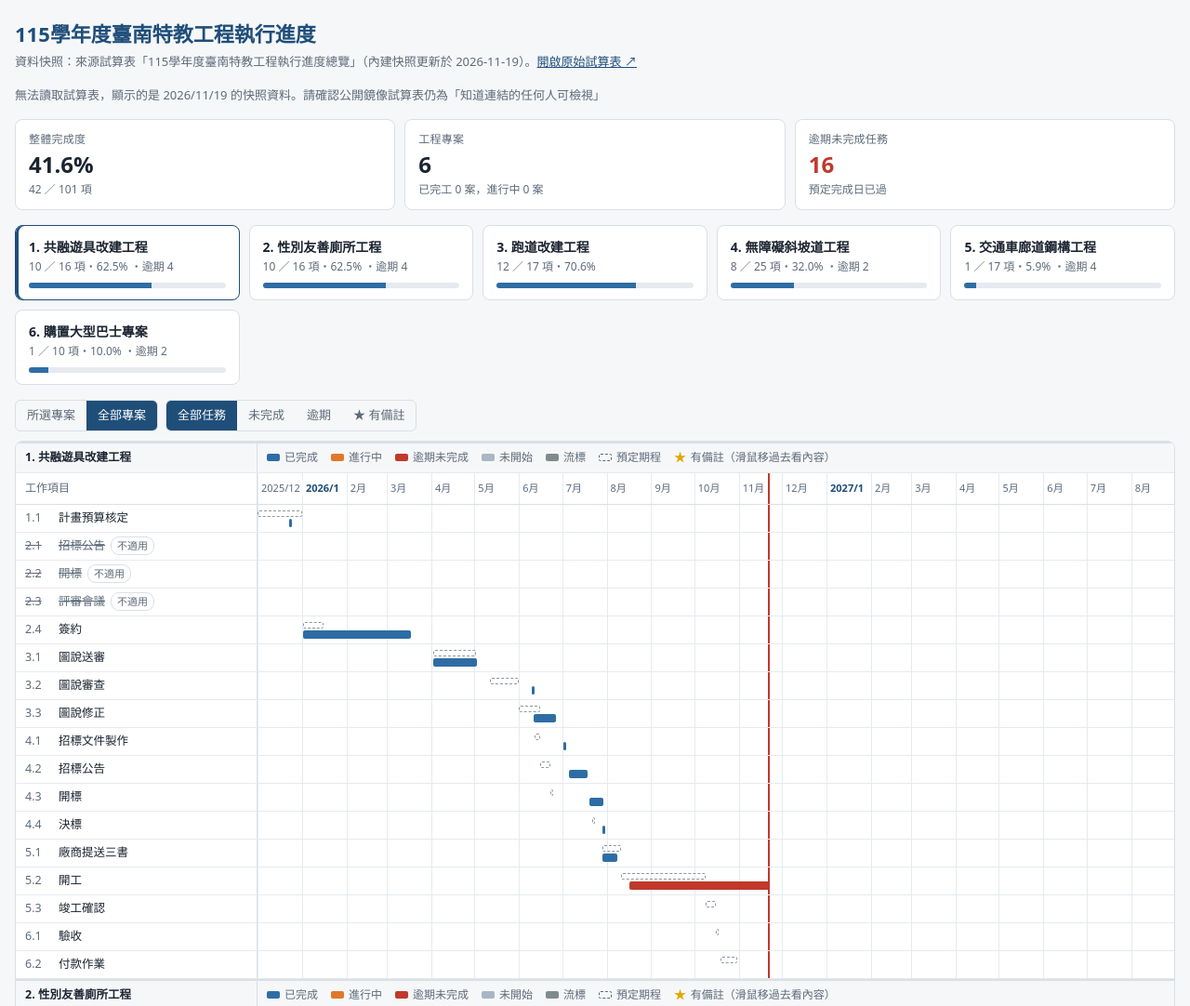
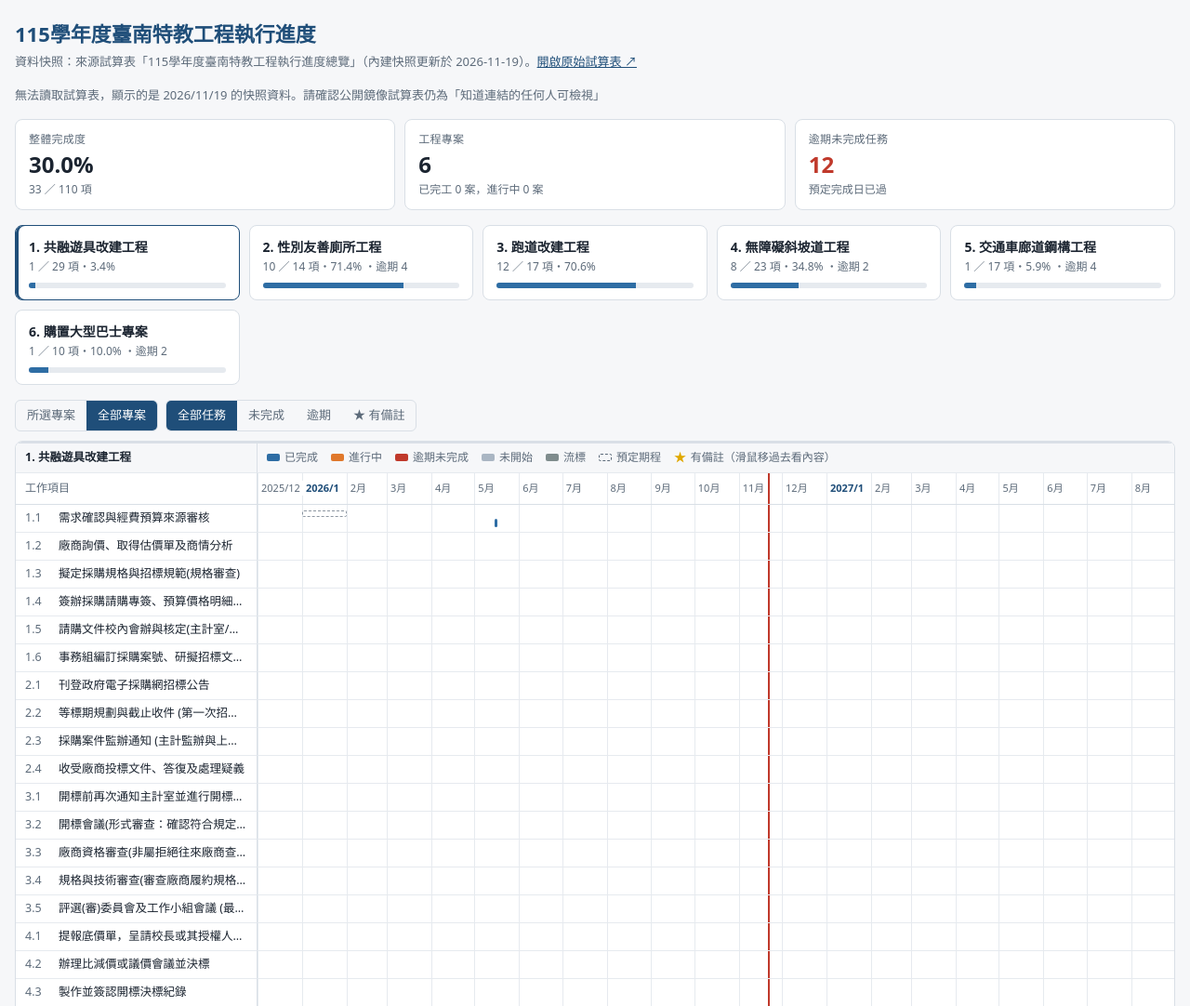
Before and after one commit to hsiang0422-star/tnmr-115-project-progress, a plain HTML site: page index.html in a window 1280 px wide. Shown: the top 1082 px of the page at 93% size. Drawn offline with Linux system fonts and the light colour scheme.

Commit message:
Update embedded project progress snapshot

```diff
--- a/index.html
+++ b/index.html
@@ -175,159 +175,267 @@ const PROJECTS = [
     "name": "1. 共融遊具改建工程",
     "start": "2026-01-01",
     "short": "共融遊具改建",
-    "done": 10,
-    "total": 16,
-    "pct": 62.5,
+    "done": 1,
+    "total": 29,
+    "pct": 3.4,
     "tasks": [
       [
         "1.1",
-        "計畫預算核定",
-        "2025-12-01",
-        "2025-12-31",
-        "2025-12-23",
-        "2025-12-23",
-        "d"
+        "需求確認與經費預算來源審核",
+        "2026-01-01",
+        "2026-01-31",
+        "2026-05-15",
+        "2026-05-15",
+        "d"
+      ],
+      [
+        "1.2",
+        "廠商詢價、取得估價單及商情分析",
+        null,
+        null,
+        null,
+        null,
+        "t"
+      ],
+      [
+        "1.3",
+        "擬定採購規格與招標規範(規格審查)",
+        null,
+        null,
+        null,
+        null,
+        "t"
+      ],
+      [
+        "1.4",
+        "簽辦採購請購專簽、預算價格明細表、底價單",
+        null,
+        null,
+        null,
+        null,
+        "t"
+      ],
+      [
+        "1.5",
+        "請購文件校內會辦與核定(主計室/總務處/校長核定)",
+        null,
+        null,
+        null,
+        null,
+        "t"
+      ],
+      [
+        "1.6",
+        "事務組編訂採購案號、研擬招標文件及合約草案",
+        null,
+        null,
+        null,
+        null,
+        "t"
       ],
       [
         "2.1",
-        "招標公告",
-        null,
-        null,
-        null,
-        null,
-        "n"
+        "刊登政府電子採購網招標公告",
+        null,
+        null,
+        null,
+        null,
+        "t"
       ],
       [
         "2.2",
-        "開標",
-        null,
-        null,
-        null,
-        null,
-        "n"
+        "等標期規劃與截止收件 (第一次招標至少11日)",
+        null,
+        null,
+        null,
+        null,
+        "t"
       ],
       [
         "2.3",
-        "評審會議",
-        null,
-        null,
-        null,
-        null,
-        "n"
+        "採購案件監辦通知 (主計監辦與上級機關通知)",
+        null,
+        null,
+        null,
+        null,
+        "t"
       ],
       [
         "2.4",
-        "簽約",
-        "2026-01-02",
-        "2026-01-15",
-        "2026-01-02",
-        "2026-03-16",
-        "d"
+        "收受廠商投標文件、答復及處理疑義",
+        null,
+        null,
+        null,
+        null,
+        "t"
       ],
       [
         "3.1",
-        "圖說送審",
-        "2026-04-02",
-        "2026-05-01",
-        "2026-04-02",
-        "2026-05-01",
-        "d"
+        "開標前再次通知主計室並進行開標準備",
+        null,
+        null,
+        null,
+        null,
+        "t"
       ],
       [
         "3.2",
-        "圖說審查",
-        "2026-05-12",
-        "2026-05-31",
-        "2026-06-10",
-        "2026-06-10",
-        "d"
+        "開標會議(形式審查：確認符合規定廠商是否達法定3家)",
+        null,
+        null,
+        null,
+        null,
+        "t"
       ],
       [
         "3.3",
-        "圖說修正",
-        "2026-06-01",
-        "2026-06-15",
-        "2026-06-11",
-        "2026-06-25",
-        "d"
+        "廠商資格審查(非屬拒絕往來廠商查詢)",
+        null,
+        null,
+        null,
+        null,
+        "t"
+      ],
+      [
+        "3.4",
+        "規格與技術審查(審查廠商履約規格文件)",
+        null,
+        null,
+        null,
+        null,
+        "t"
+      ],
+      [
+        "3.5",
+        "評選(審)委員會及工作小組會議 (最有利標/評選適用)",
+        null,
+        null,
+        null,
+        null,
+        "t"
       ],
       [
         "4.1",
-        "招標文件製作",
-        "2026-06-12",
-        "2026-06-15",
-        "2026-07-02",
-        "2026-07-02",
-        "d"
+        "提報底價單，呈請校長或其授權人核定底價",
+        null,
+        null,
+        null,
+        null,
+        "t"
       ],
       [
         "4.2",
-        "招標公告",
-        "2026-06-16",
-        "2026-06-22",
-        "2026-07-06",
-        "2026-07-17",
-        "d"
+        "辦理比減價或議價會議並決標",
+        null,
+        null,
+        null,
+        null,
+        "t"
       ],
       [
         "4.3",
-        "開標",
-        "2026-06-23",
-        "2026-06-23",
-        "2026-07-20",
-        "2026-07-28",
-        "d"
+        "製作並簽認開標決標紀錄",
+        null,
+        null,
+        null,
+        null,
+        "t"
       ],
       [
         "4.4",
-        "決標",
-        "2026-07-22",
-        "2026-07-22",
-        "2026-07-29",
-        "2026-07-29",
-        "d"
+        "退還未得標廠商押標金、收取得標廠商履約保證金",
+        null,
+        null,
+        null,
+        null,
+        "t"
+      ],
+      [
+        "4.5",
+        "刊登政府電子採購網決標公告",
+        null,
+        null,
+        null,
+        null,
+        "t"
+      ],
+      [
+        "4.6",
+        "簽訂書面採購契約(式二至四份並用印)",
+        null,
+        null,
+        null,
+        null,
+        "t"
       ],
       [
         "5.1",
-        "廠商提送三書",
-        "2026-07-29",
-        "2026-08-10",
-        "2026-07-29",
-        "2026-08-07",
-        "d"
+        "廠商進場/開工、提送履約相關計畫書及規格審查",
+        null,
+        null,
+        null,
+        null,
+        "t"
       ],
       [
         "5.2",
-        "開工",
-        "2026-08-11",
-        "2026-10-08",
-        "2026-08-17",
-        null,
-        "g"
+        "合約履約進度督導與合約變更處理(如有變更)",
+        null,
+        null,
+        null,
+        null,
+        "t"
       ],
       [
         "5.3",
-        "竣工確認",
-        "2026-10-09",
-        "2026-10-15",
+        "完工或交貨申報、提送報驗文件",
+        null,
+        null,
         null,
         null,
         "t"
       ],
       [
         "6.1",
-        "驗收",
-        "2026-10-16",
-        "2026-10-16",
+        "辦理初驗 (工程採購適用，可視需要辦理)",
+        null,
+        null,
         null,
         null,
         "t"
       ],
       [
         "6.2",
-        "付款作業",
-        "2026-10-19",
-        "2026-10-30",
+        "主驗、監驗人員會同辦理正式驗收作業",
+        null,
+        null,
+        null,
+        null,
+        "t"
+      ],
+      [
+        "6.3",
+        "製作驗收紀錄及結算驗收證明書並會辦核章",
+        null,
+        null,
+        null,
+        null,
+        "t"
+      ],
+      [
+        "6.4",
+        "辦理學校財產/非消耗品登帳 (保管組)",
+        null,
+        null,
+        null,
+        null,
+        "t"
+      ],
+      [
+        "6.5",
+        "彙整採購全案卷宗核銷報帳、撥付期末款/驗收款",
+        null,
+        null,
         null,
         null,
         "t"
@@ -339,8 +447,8 @@ const PROJECTS = [
     "start": "2025-12-01",
     "short": "性別友善廁所",
     "done": 10,
-    "total": 16,
-    "pct": 62.5,
+    "total": 14,
+    "pct": 71.4,
     "tasks": [
       [
         "1.1",
@@ -350,33 +458,6 @@ const PROJECTS = [
         "2025-12-23",
         "2025-12-23",
         "d"
-      ],
-      [
-        "2.1",
-        "招標公告",
-        null,
-        null,
-        null,
-        null,
-        "n"
-      ],
-      [
-        "2.2",
-        "開標",
-        null,
-        null,
-        null,
-        null,
-        "n"
-      ],
-      [
-        "2.3",
-        "評審會議",
-        null,
-        null,
-        null,
-        null,
-        "n"
       ],
       [
         "2.4",
@@ -665,8 +746,8 @@ const PROJECTS = [
     "start": "2026-01-01",
     "short": "無障礙斜坡道",
     "done": 8,
-    "total": 25,
-    "pct": 32,
+    "total": 23,
+    "pct": 34.8,
     "tasks": [
       [
         "1.1",
@@ -676,24 +757,6 @@ const PROJECTS = [
         "2026-03-26",
         "2026-04-28",
         "d"
-      ],
-      [
-        "2.1",
-        "招標公告",
-        null,
-        null,
-        null,
-        null,
-        "n"
-      ],
-      [
-        "2.2",
-        "開標",
-        null,
-        null,
-        null,
-        null,
-        "n"
       ],
       [
         "2.3",
```
